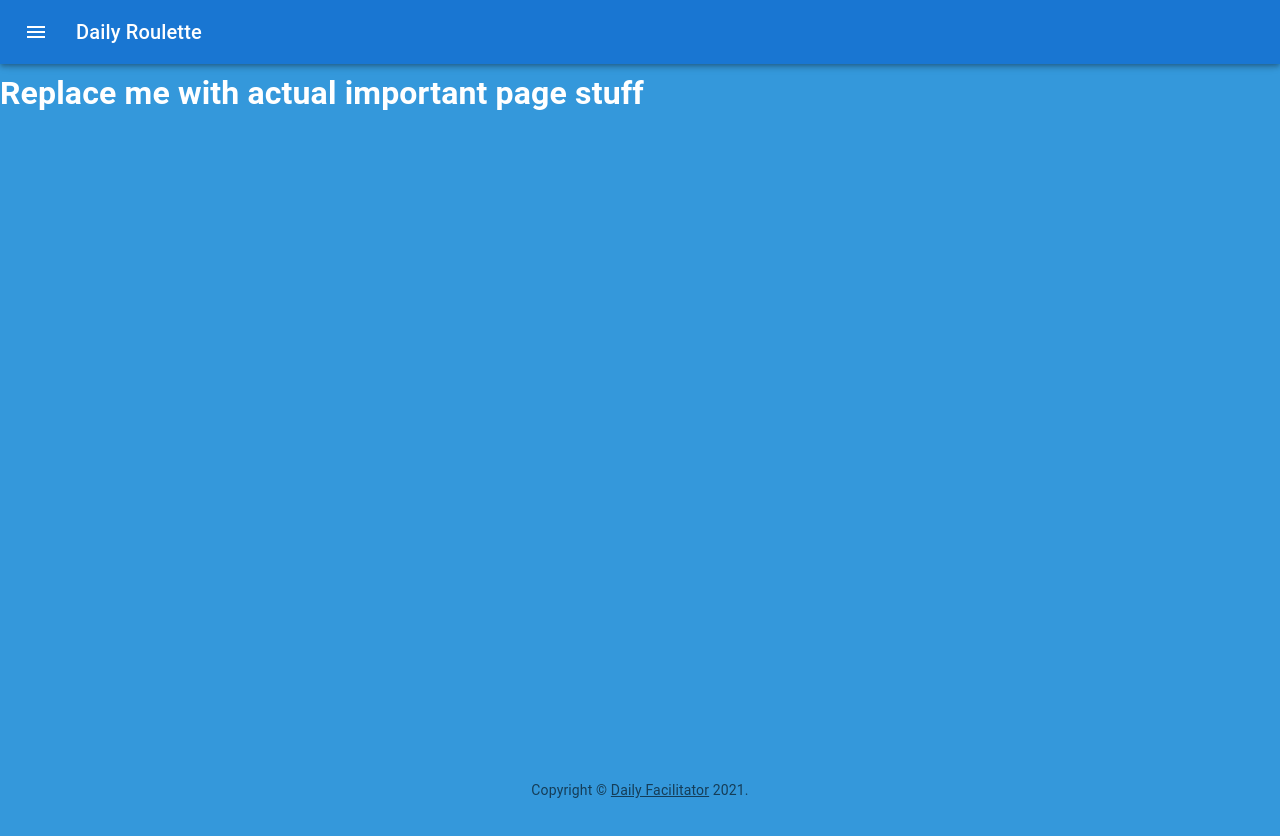
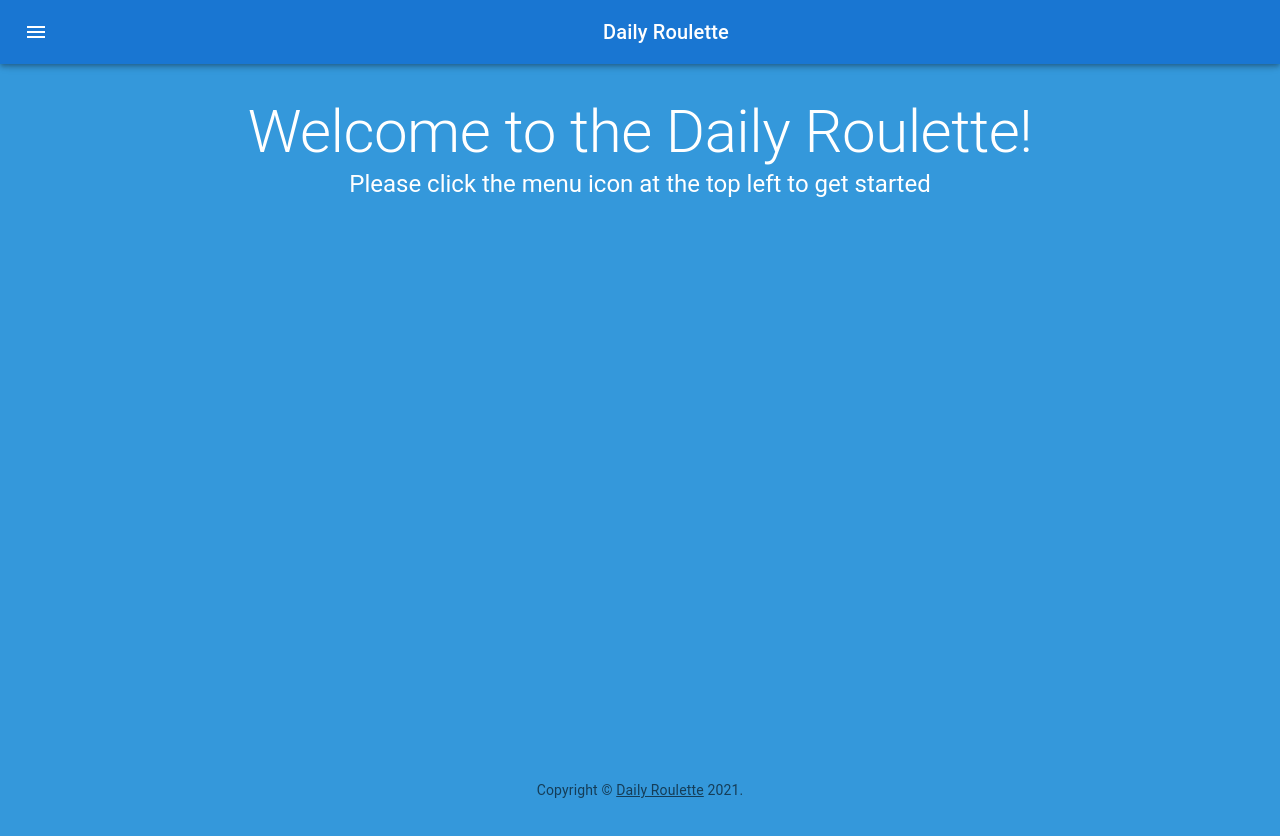
Before and after one commit to separatio/ez-daily, a Next.js app: page / in a window 1280 px wide. Shown: the top 836 px of the page. Built offline with nearby package versions, Linux system fonts and the light colour scheme.

Commit message:
Adjust the Home page

```diff
--- a/pages/_app.tsx
+++ b/pages/_app.tsx
@@ -24,7 +24,7 @@ const theme = createTheme({
   },
 })
 
-export default function DailyFacilitator({
+export default function DailyRoulette({
   Component,
   pageProps: { session, ...pageProps },
 }: AppProps) {
@@ -33,7 +33,7 @@ export default function DailyFacilitator({
       <CssBaseline />
       <SessionProvider session={session} refetchInterval={5 * 60}>
         <Head>
-          <title>Daily Facilitator</title>
+          <title>Daily Roulette</title>
           <meta charSet="utf-8" />
           <meta
             name="viewport"
--- a/pages/index.tsx
+++ b/pages/index.tsx
@@ -1,11 +1,16 @@
+import { Typography } from '@mui/material'
 import type { NextPage } from 'next'
 
 const Home: NextPage = () => {
-  return (
-    <>
-      <h1>Replace me with actual important page stuff</h1>
-    </>
-  )
+  return <>
+    <Typography variant='h2' align='center'>
+      {'Welcome to the Daily Roulette!'}
+    </Typography>
+
+    <Typography variant='h5' align='center' >
+      {'Please click the menu icon at the top left to get started'}
+    </Typography>
+  </>
 }
 
 export default Home
--- a/src/components/Footer.tsx
+++ b/src/components/Footer.tsx
@@ -10,7 +10,7 @@ const Copyright = (props) => {
     >
       {'Copyright © '}
       <Link color="inherit" href="">
-        Daily Facilitator
+        Daily Roulette
       </Link>{' '}
       {new Date().getFullYear()}
       {'.'}
--- a/src/components/Navbar.tsx
+++ b/src/components/Navbar.tsx
@@ -8,7 +8,7 @@ export default function Navbar({ children }) {
       <AppBar position="fixed">
         <Toolbar>
           {children}
-          <Typography variant="h6" component="div" sx={{ flexGrow: 1 }}>
+          <Typography align='center' variant="h6" sx={{ flexGrow: 1 }}>
             <NextLink href="/" passHref>
               <MUILink color="inherit" underline="none">
                 Daily Roulette
--- a/styles/index.css
+++ b/styles/index.css
@@ -3,7 +3,7 @@ a:hover {
 }
 
 body {
-  padding-top: 3rem;
+  padding-top: 6rem;
 }
 
 #__next {
```
Also changed, not shown: 1 other file (tests, documents, lock files or other folders).
